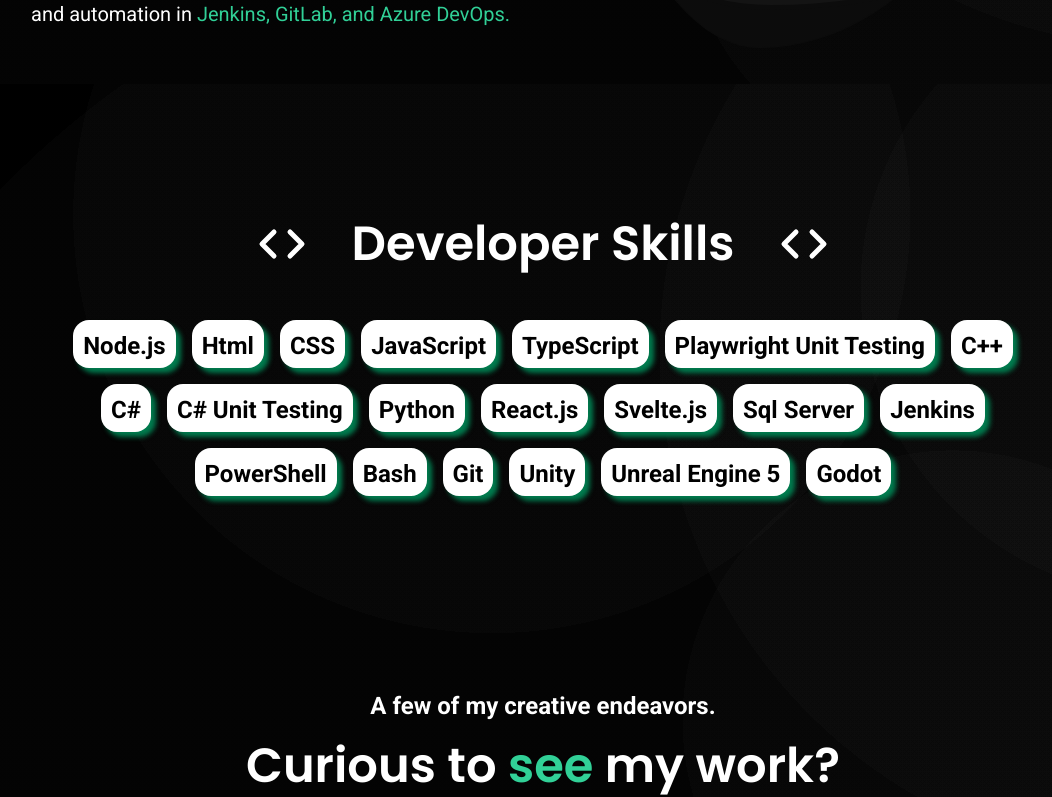
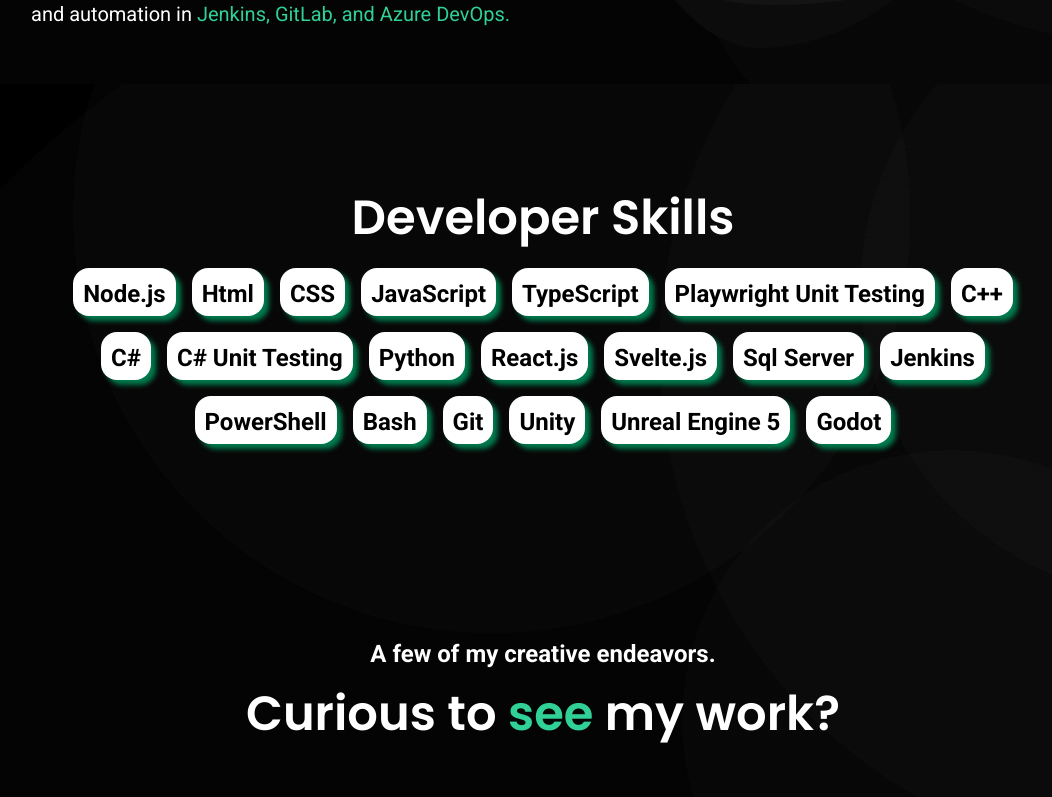
Before and after one commit to Johno2017/johnoportfolio, a React (Vite) app in the folder hosting/: page / in a window 1280 px wide. Shown: the part 732-1529 px from the top of the page, without its empty margins (97-1149 px from the left). Built offline with nearby package versions, Linux system fonts and the light colour scheme.

Commit message:
Revert "Added in SVG animation"
This reverts commit ba13b4b9ad28096ec1920ab430cf9059215a5190.

```diff
--- a/hosting/src/components/SkillSection.tsx
+++ b/hosting/src/components/SkillSection.tsx
@@ -24,21 +24,6 @@
     y: 0,
     transition: {
       type: "spring",
-    },
-  },
-};
-
-const pathVariants = {
-  hidden: {
-    opacity: 0,
-    pathLength: 0,
-  },
-  visible: {
-    opacity: 1,
-    pathLength: 1,
-    transition: {
-      duration: 2,
-      ease: "easeInOut",
     },
   },
 };
@@ -75,58 +60,15 @@
       whileInView="visible"
       viewport={{ once: true, amount: 0.5 }}
     >
-      <div className="skill-title">
-        <motion.svg
-          width="120"
-          height="120"
-          viewBox="0 0 120 120"
-          fill="none"
-          xmlns="http://www.w3.org/2000/svg"
-        >
-          <g id="Code">
-            <motion.path
-              variants={pathVariants}
-              id="Icon"
-              d="M68 72L80 60L68 48M52 48L40 60L52 72"
-              stroke="#FFFFFF"
-              stroke-width="5"
-              stroke-linecap="round"
-              stroke-linejoin="round"
-            />
-          </g>
-        </motion.svg>
-        <h3>Developer Skills</h3>
-        <motion.svg
-          width="120"
-          height="120"
-          viewBox="0 0 120 120"
-          fill="none"
-          xmlns="http://www.w3.org/2000/svg"
-        >
-          <g id="Code">
-            <motion.path
-              variants={pathVariants}
-              id="Icon"
-              d="M68 72L80 60L68 48M52 48L40 60L52 72"
-              stroke="#FFFFFF"
-              stroke-width="5"
-              stroke-linecap="round"
-              stroke-linejoin="round"
-            />
-          </g>
-        </motion.svg>
-      </div>
-
+      <h3>Developer Skills</h3>
       <div className="skill-list">
         {skills.map((skill) => (
-          <motion.div
-            className="skill emerald-shadow"
+          <motion.div className="skill emerald-shadow"
             variants={skillVariants}
             whileHover={{
               scale: 1.1,
-              boxShadow: "5px 5px 5px  #31d097",
-            }}
-          >
+              boxShadow: "5px 5px 5px  #31d097"
+            }}>
             <h6>{skill.name}</h6>
           </motion.div>
         ))}
--- a/hosting/src/styles/SkillSection.css
+++ b/hosting/src/styles/SkillSection.css
@@ -3,11 +3,6 @@
     padding-top: 10vh;
     padding-bottom: 5vh;
     flex-direction: column;
-    align-items: center;
-}
-
-.skill-title {
-    display: flex;
     align-items: center;
 }
 
```
